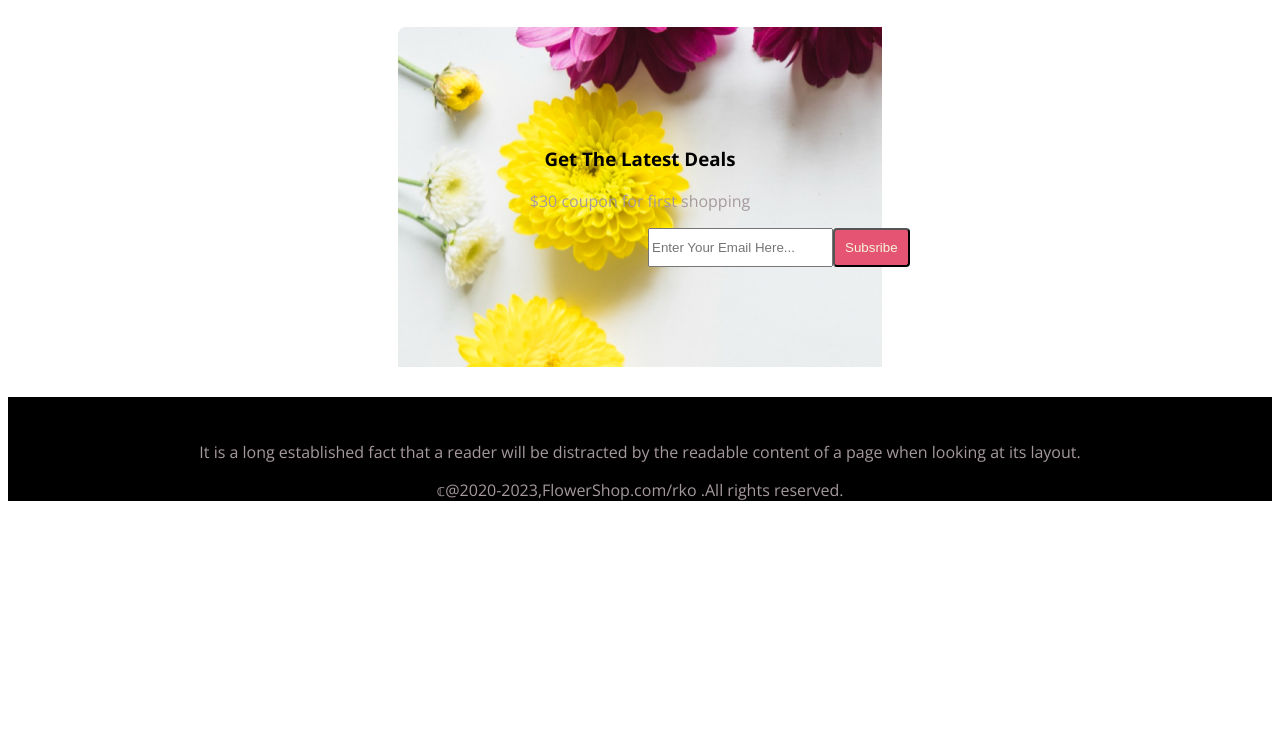
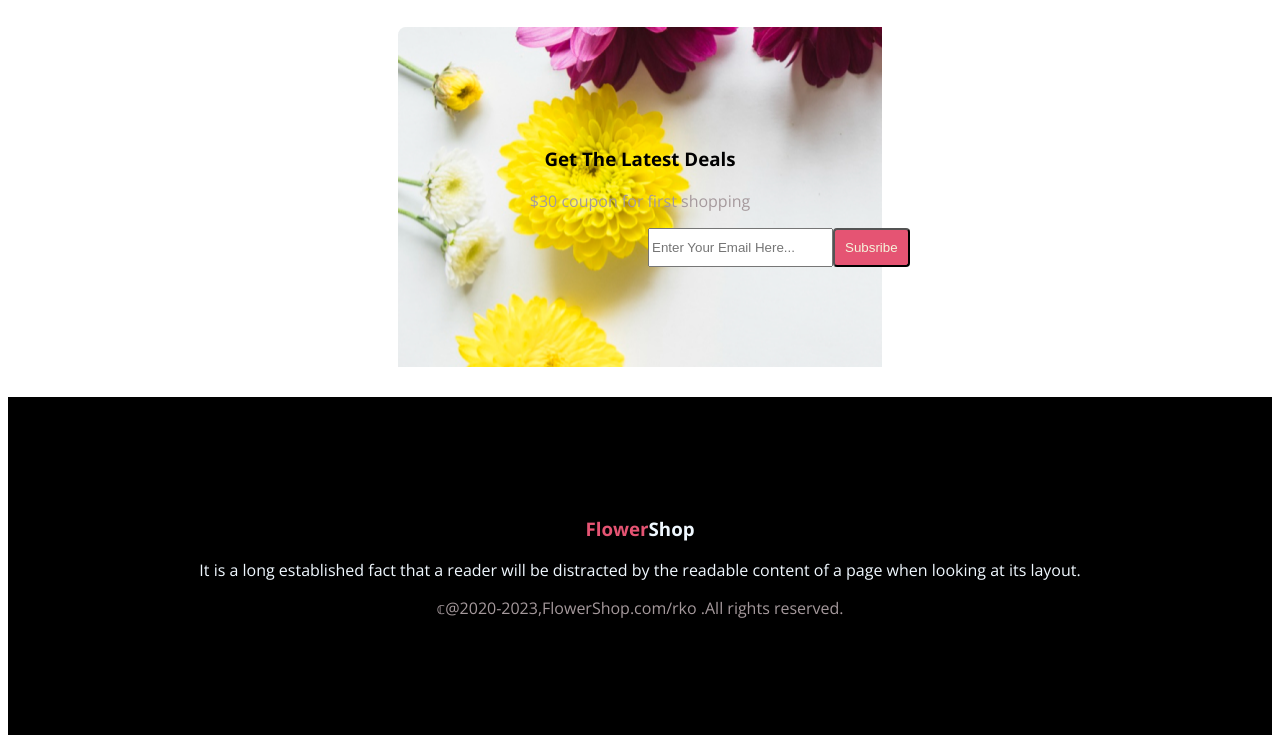
Before and after one commit to Engineer-Ashik/flower-assignment-1, a plain HTML site: page index.html in a window 1280 px wide. Shown: the part 2612-3355 px from the top of the page. Before the commit the page ends 3129 px from the top, so only its background shows below. Drawn offline with nearby package versions, Linux system fonts and the light colour scheme.

Commit message:
done assignment-1 my rko FlowerShop

```diff
--- a/flower.css
+++ b/flower.css
@@ -156,4 +156,18 @@ main{
 .flowershop{
     background-color: black;
     text-align: center;
+    margin-top: 30px;
+    padding: 100px;
 }
+
+.flower{
+    color: #E55473;
+}
+
+.shop{
+    color:aliceblue;
+}
+
+.flowershop-para{
+    color:aliceblue;
+}
```
